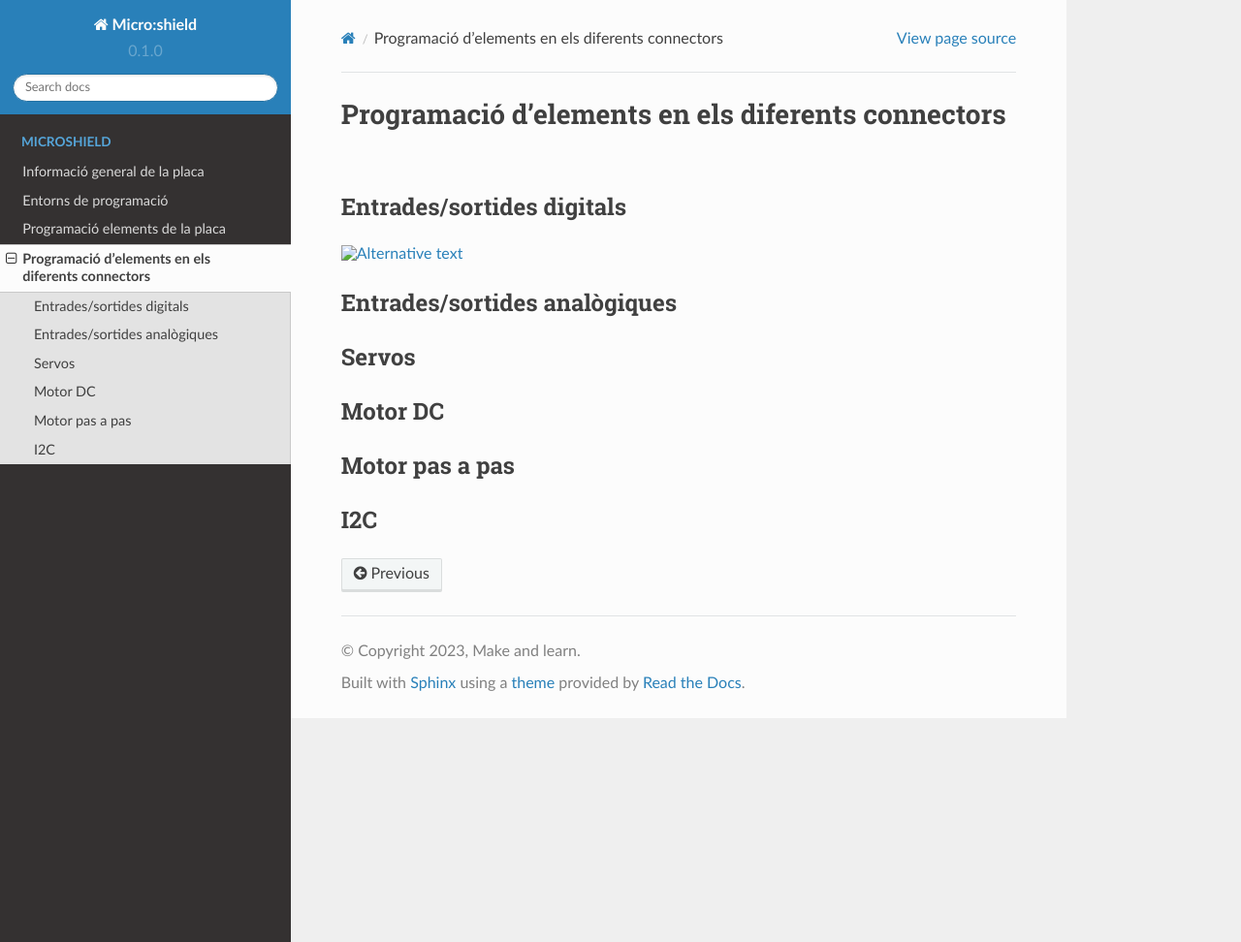
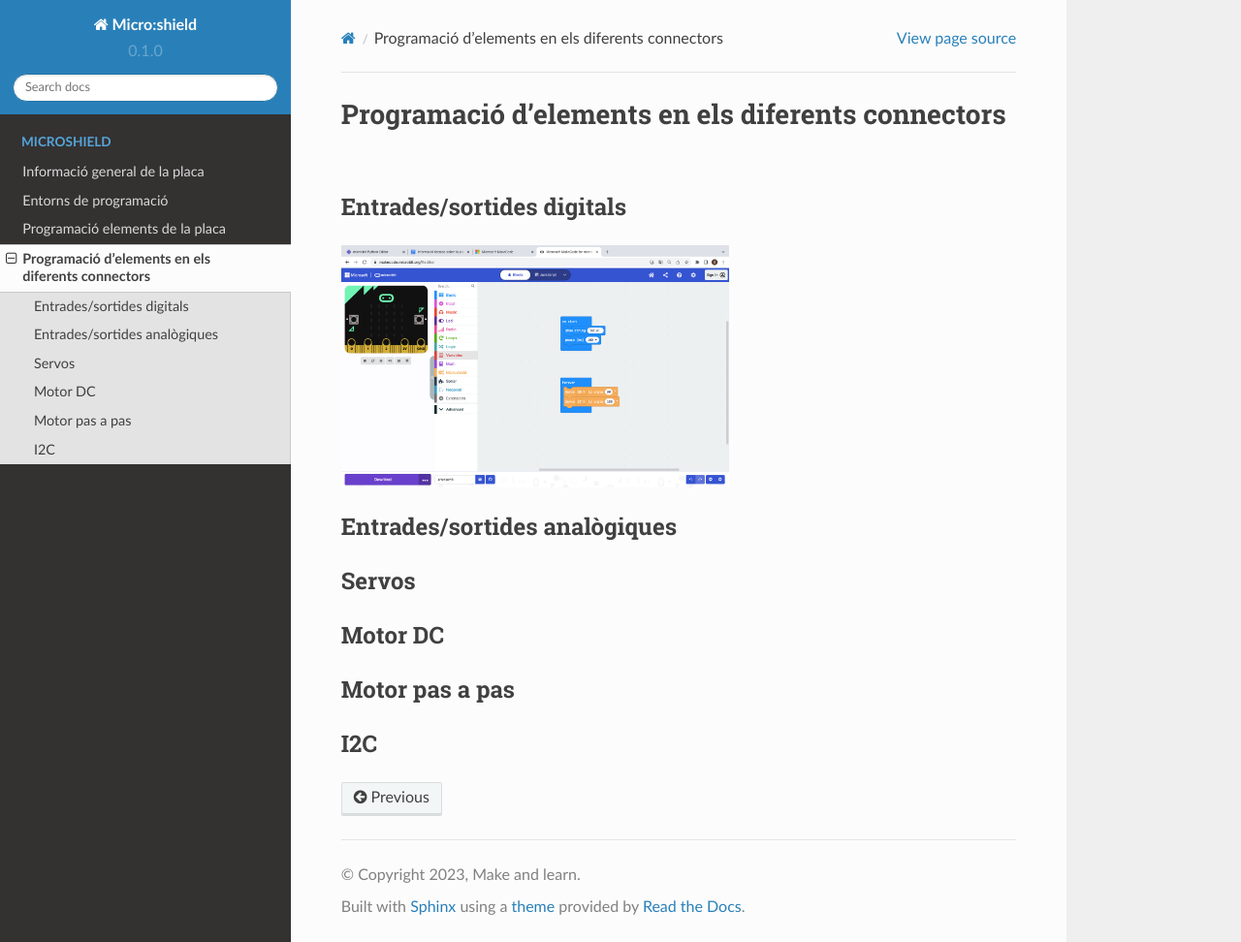
Before and after one commit to MakeAndLearn/micro-shield, a Sphinx documentation site: the page built from docs/source/microshield/programacioelementsexterns.rst, in a window 1280 px wide and 972 px high. Shown: the whole window at 97% size. Built offline with Sphinx 7.4.7 and the Read the Docs theme 2.0.0, drawn with Linux system fonts in a browser that asks for light colours.

Commit message:
Update programacioelementsexterns.rst

```diff
--- a/docs/source/microshield/programacioelementsexterns.rst
+++ b/docs/source/microshield/programacioelementsexterns.rst
@@ -4,7 +4,7 @@ Programació d'elements en els diferents connectors
 Entrades/sortides digitals
 ------------
 
-.. image:: path/image.png
+.. image:: image.png
   :width: 400
   :alt: Alternative text
 
```
